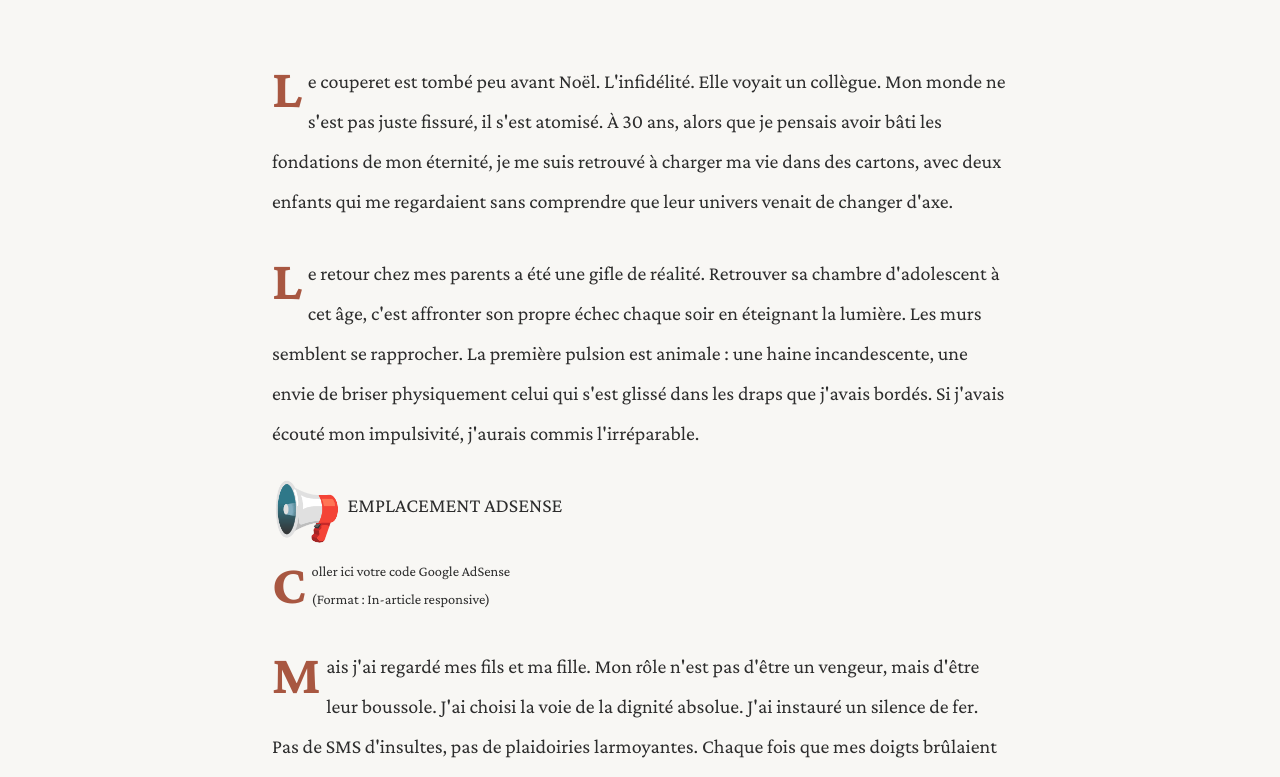
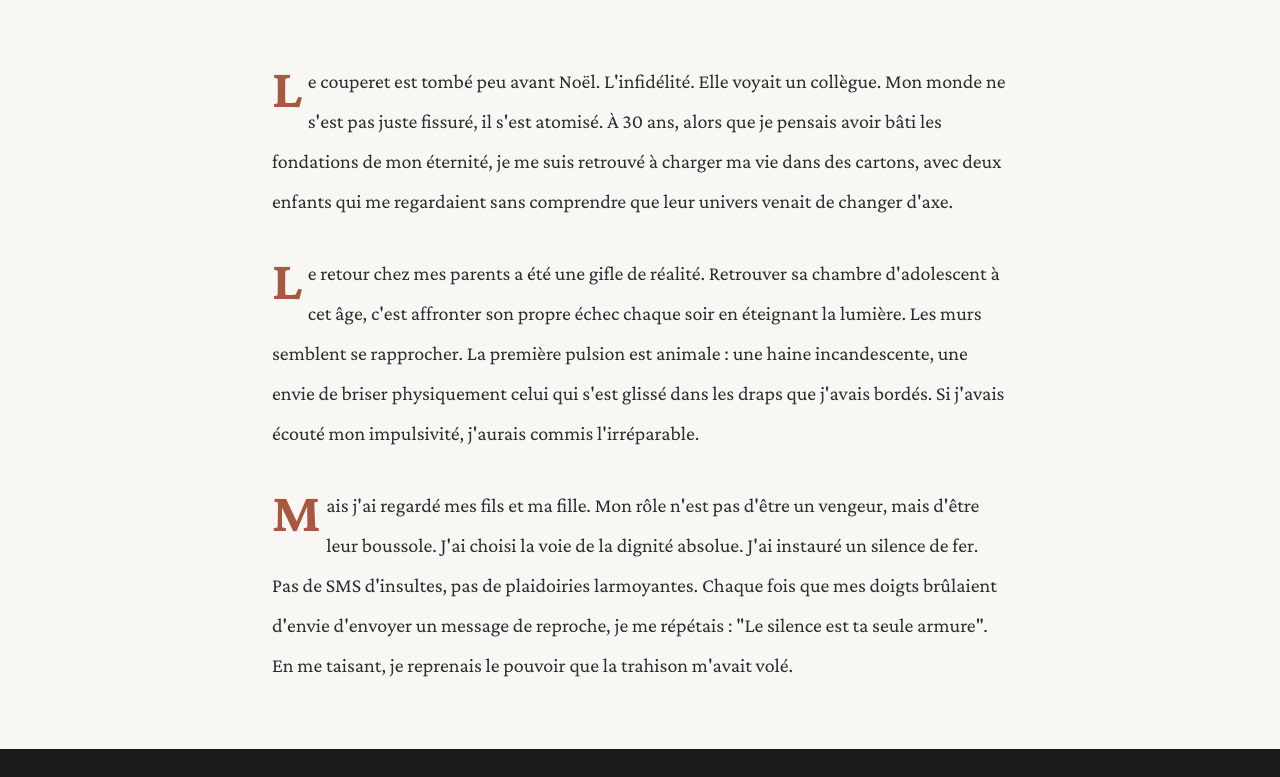
Before and after one commit to Flow7L/duchaosalclarte, a plain HTML site: page chapitre-4.html in a window 1280 px wide. Shown: the part 272-1049 px from the top of the page. Drawn offline with nearby package versions, Linux system fonts and the light colour scheme.

Commit message:
Add files via upload

```diff
--- a/chapitre-4.html
+++ b/chapitre-4.html
@@ -234,11 +234,7 @@
             <p>Le retour chez mes parents a été une gifle de réalité. Retrouver sa chambre d'adolescent à cet âge, c'est affronter son propre échec chaque soir en éteignant la lumière. Les murs semblent se rapprocher. La première pulsion est animale : une haine incandescente, une envie de briser physiquement celui qui s'est glissé dans les draps que j'avais bordés. Si j'avais écouté mon impulsivité, j'aurais commis l'irréparable.</p>
 
             <div >
-                <p>📢 EMPLACEMENT ADSENSE</p>
-                <p style="font-size: 0.9rem; margin-top: 0.5rem;">
-                    Coller ici votre code Google AdSense<br>
-                    (Format : In-article responsive)
-                </p>
+
             </div>
 
             <p>Mais j'ai regardé mes fils et ma fille. Mon rôle n'est pas d'être un vengeur, mais d'être leur boussole. J'ai choisi la voie de la dignité absolue. J'ai instauré un silence de fer. Pas de SMS d'insultes, pas de plaidoiries larmoyantes. Chaque fois que mes doigts brûlaient d'envie d'envoyer un message de reproche, je me répétais : "Le silence est ta seule armure". En me taisant, je reprenais le pouvoir que la trahison m'avait volé.</p>
```
Also changed, not shown: chapitre-1.html (+1 -1 lines), chapitre-2.html (+1 -1 lines), chapitre-3.html (+1 -1 lines), chapitre-5.html (+1 -5 lines), chapitre-6.html (+1 -5 lines), chapitre-7.html (+1 -5 lines).
